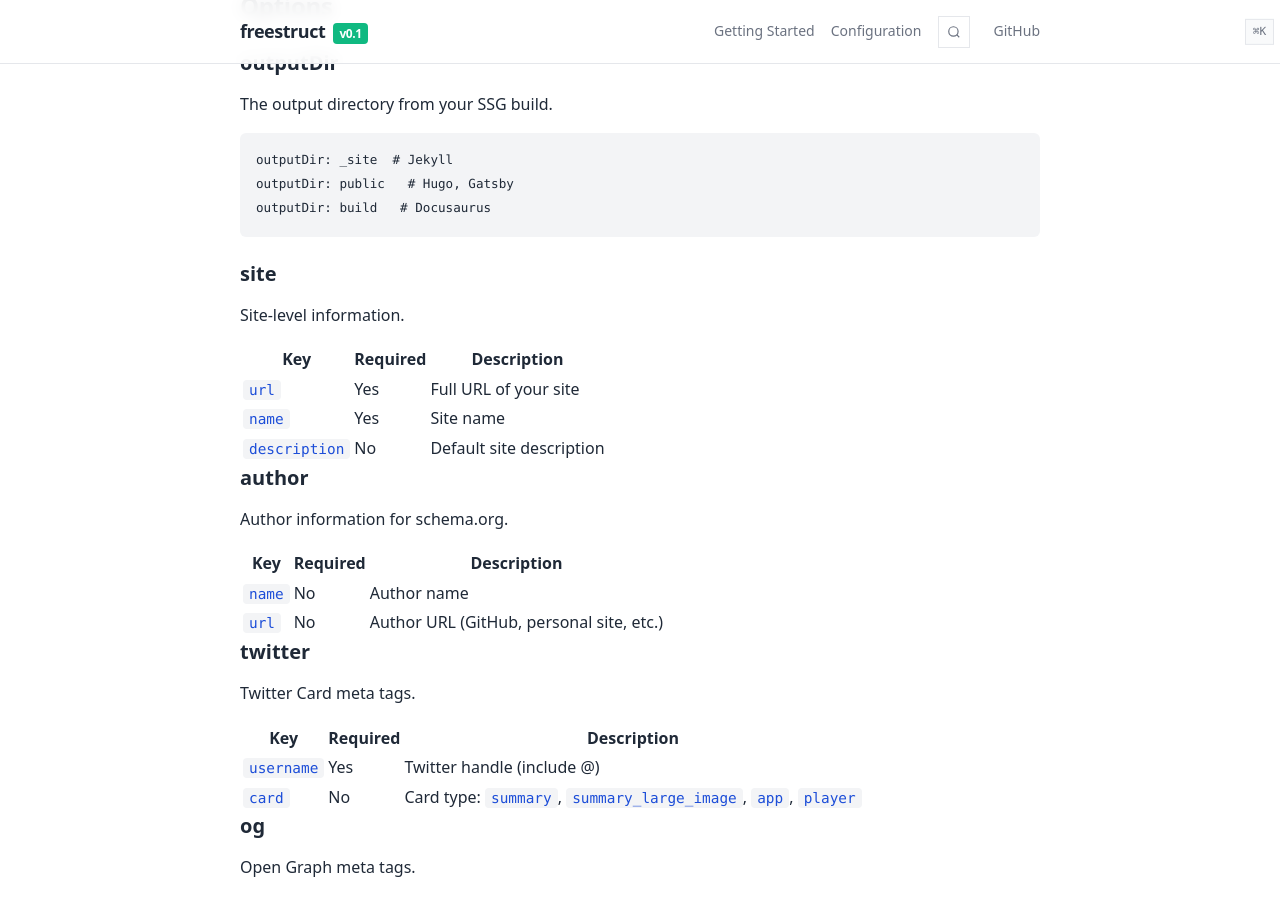
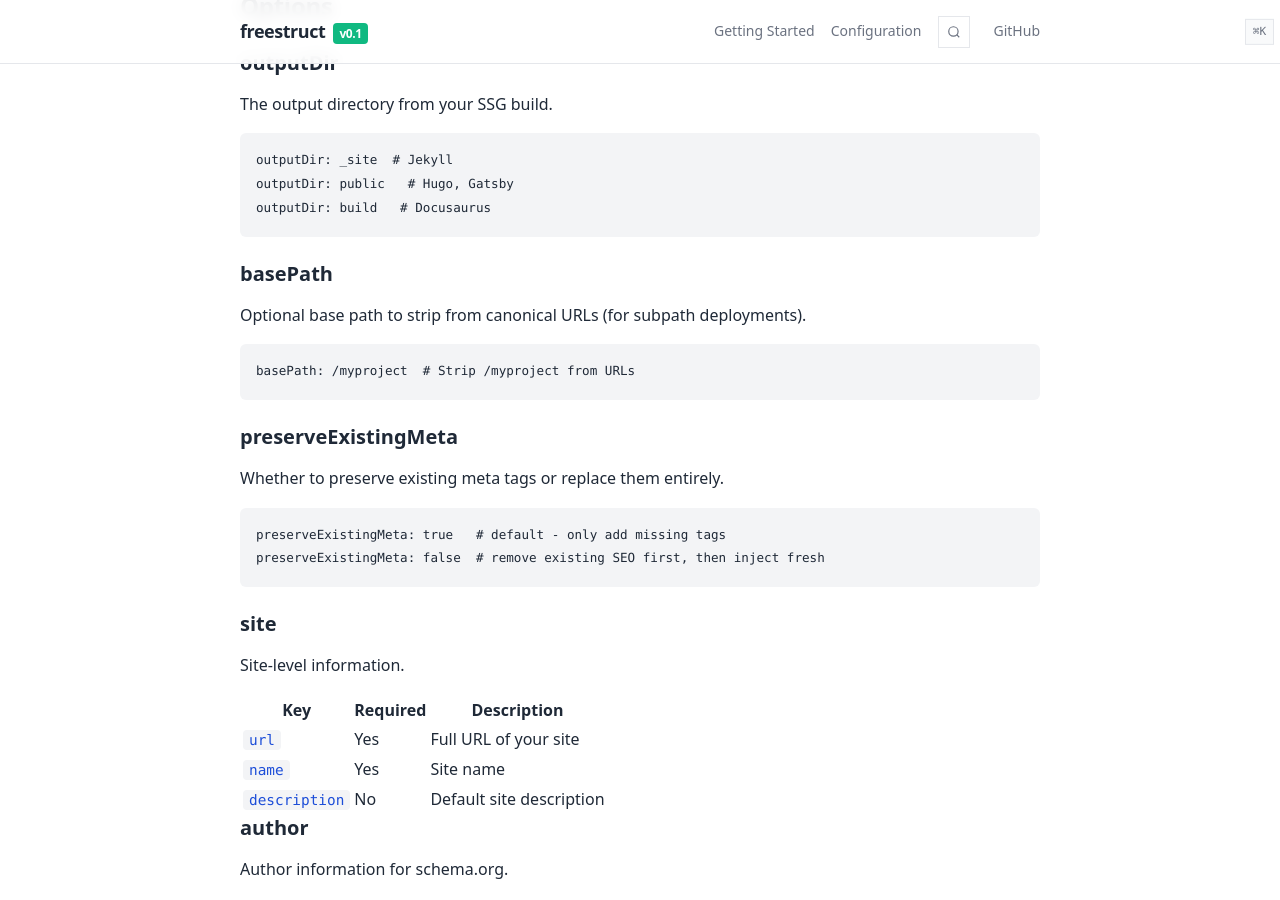
Before and after one commit to dhaupin/freestruct, a Jekyll site: the page built from docs/ssr-config.md, in a window 1280 px wide and 900 px high, scrolled down 1020 px. Built offline with Jekyll 4.4.1, drawn with Linux system fonts in a browser that asks for light colours.

Commit message:
Docs: add injection marker section, update ssr-config with basePath + preserveExistingMeta

````diff
--- a/docs/ssr-config.md
+++ b/docs/ssr-config.md
@@ -43,6 +43,23 @@ outputDir: public   # Hugo, Gatsby
 outputDir: build   # Docusaurus
 ```
 
+### basePath
+
+Optional base path to strip from canonical URLs (for subpath deployments).
+
+```yaml
+basePath: /myproject  # Strip /myproject from URLs
+```
+
+### preserveExistingMeta
+
+Whether to preserve existing meta tags or replace them entirely.
+
+```yaml
+preserveExistingMeta: true   # default - only add missing tags
+preserveExistingMeta: false  # remove existing SEO first, then inject fresh
+```
+
 ### site
 
 Site-level information.
````
Also changed, not shown: docs/configuration.md (+11 -0 lines).
